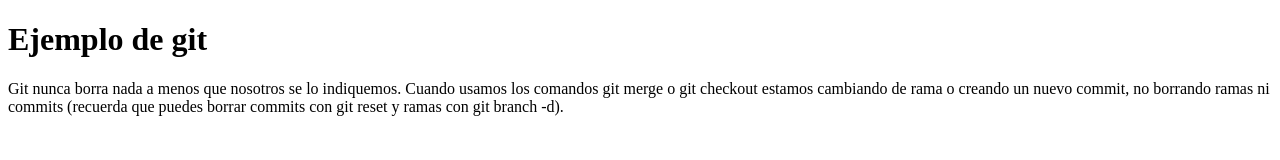
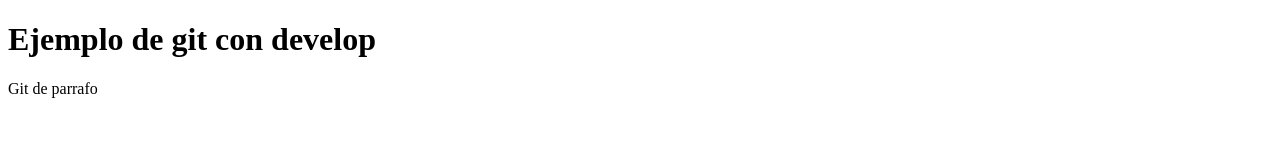
Before and after one commit to alvarez-ulysses/gub, a plain HTML site: page index.html in a window 1280 px wide. Drawn offline with Linux system fonts and the light colour scheme.

Commit message:
prueba de error con develop

```diff
--- a/index.html
+++ b/index.html
@@ -6,13 +6,9 @@
     <title>Fixu</title>
 </head>
 <body>
-    <h1>Ejemplo de git</h1>
+    <h1>Ejemplo de git con develop</h1>
 
-    <p>Git nunca borra nada a menos que nosotros se lo indiquemos.
-        Cuando usamos los comandos git merge o git checkout estamos
-        cambiando de rama o creando un nuevo commit, no borrando ramas
-        ni commits (recuerda que puedes borrar commits con git reset y
-        ramas con git branch -d).</p>
+    <p>Git de parrafo</p>
 
 </body>
 </html>
```
